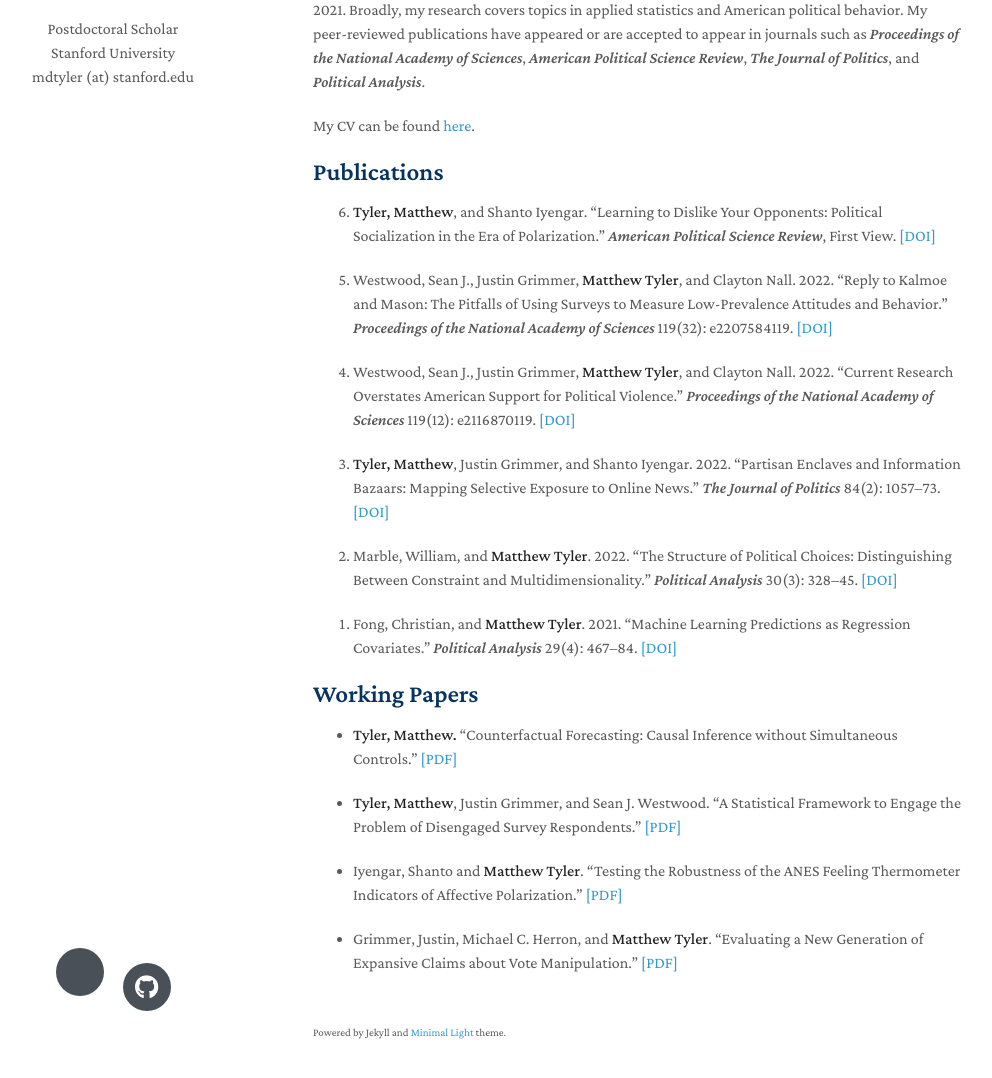
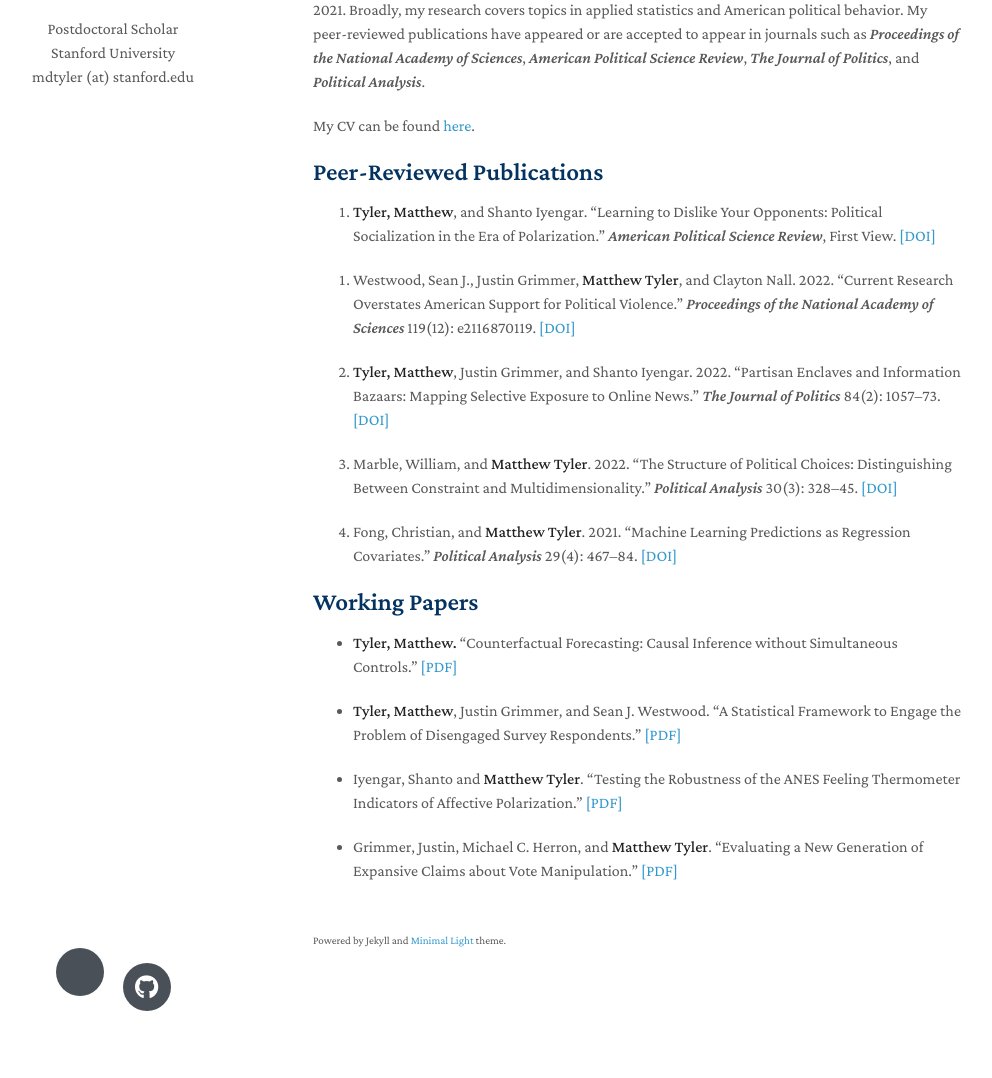
Before and after one commit to matthewtyler/matthewtyler.github.io, a Jekyll site: the page built from index.md, in a window 1280 px wide and 1320 px high. Shown: the part 207-1285 px from the top of the window, without its empty margins (157-1149 px from the left). Built offline with Jekyll 4.4.1, drawn with Linux system fonts in a browser that asks for light colours; nearby versions of some CDN libraries; a style sheet for code colours, icons or effects is not loaded; our own code applies the rules of GitHub Pages for plain Markdown files.

Commit message:
Update index.md

```diff
--- a/index.md
+++ b/index.md
@@ -8,13 +8,13 @@
 
 My CV can be found [here](https://www.dropbox.com/s/sm0pfjekpzdykd7/CV.pdf?dl=0).
 
-## Publications
+## Peer-Reviewed Publications
 
 {: reversed="reversed"}
 
-6. **Tyler, Matthew**, and Shanto Iyengar. "Learning to Dislike Your Opponents: Political Socialization in the Era of Polarization." *American Political Science Review*, First View. [[DOI]](https://doi.org/10.1017/S000305542200048X)
+5. **Tyler, Matthew**, and Shanto Iyengar. "Learning to Dislike Your Opponents: Political Socialization in the Era of Polarization." *American Political Science Review*, First View. [[DOI]](https://doi.org/10.1017/S000305542200048X)
 
-5. Westwood, Sean J., Justin Grimmer, **Matthew Tyler**, and Clayton Nall. 2022. "Reply to Kalmoe and Mason: The Pitfalls of Using Surveys to Measure Low-Prevalence Attitudes and Behavior." *Proceedings of the National Academy of Sciences* 119(32): e2207584119. [[DOI]](https://10.1073/pnas.2207584119)
+<!-- 5. Westwood, Sean J., Justin Grimmer, **Matthew Tyler**, and Clayton Nall. 2022. "Reply to Kalmoe and Mason: The Pitfalls of Using Surveys to Measure Low-Prevalence Attitudes and Behavior." *Proceedings of the National Academy of Sciences* 119(32): e2207584119. [[DOI]](https://10.1073/pnas.2207584119) -->
 
 4. Westwood, Sean J., Justin Grimmer, **Matthew Tyler**, and Clayton Nall. 2022. "Current Research Overstates American Support for Political Violence." *Proceedings of the National Academy of Sciences* 119(12): e2116870119. [[DOI]](https://doi.org/10.1073/pnas.2116870119)
 
```
